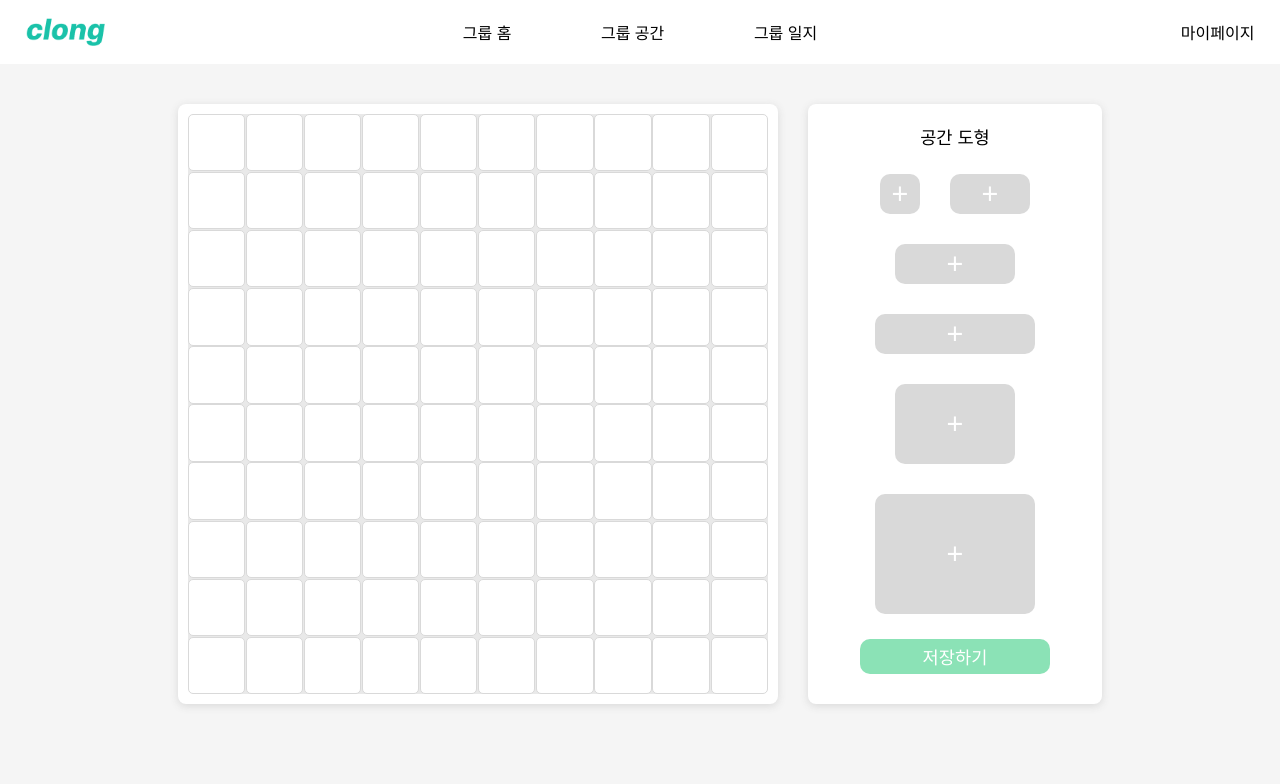
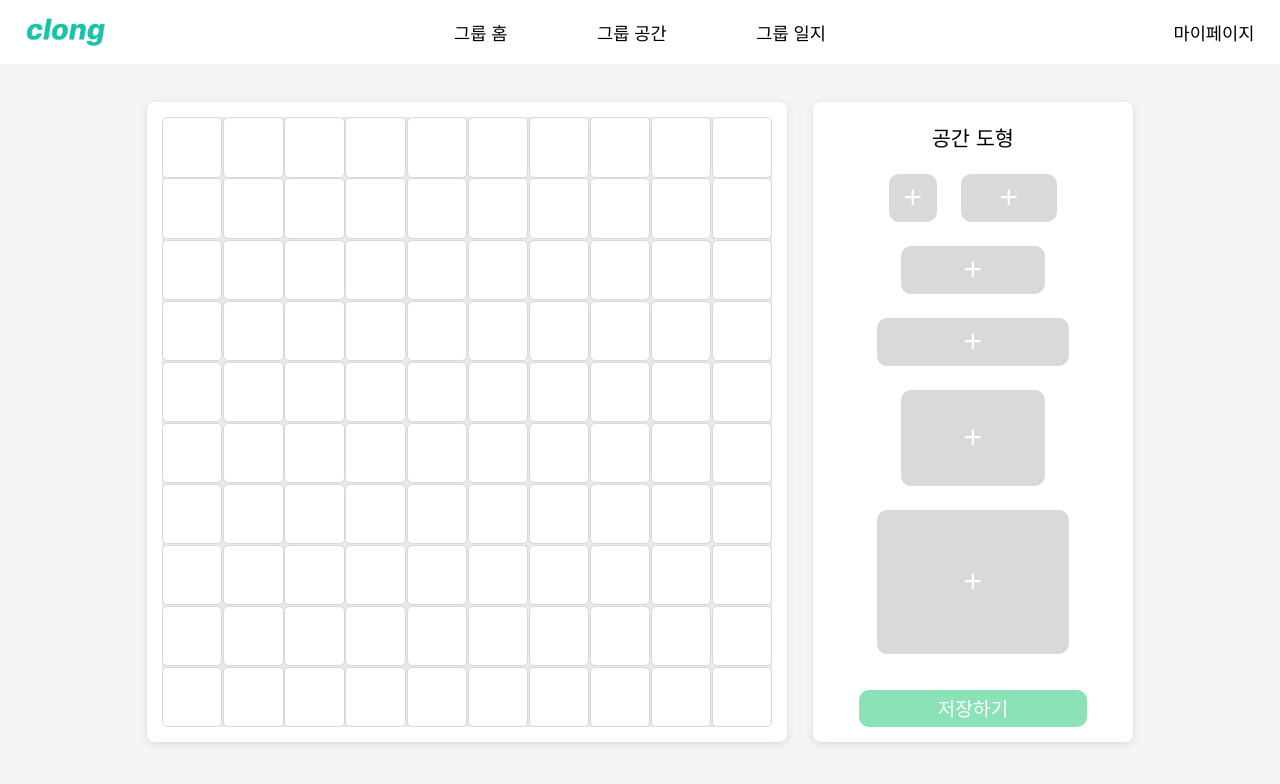
Before and after one commit to Co-sol/clong_front, a React (Vite) app: page /createSpace in a window 1280 px wide. Shown: the top 784 px of the page. Built offline with nearby package versions, Linux system fonts and the light colour scheme; a web font is replaced by a local one.

Commit message:
feat: 공간 도형 패널 ui 구현

```diff
--- a/src/components/Header.css
+++ b/src/components/Header.css
@@ -7,8 +7,8 @@
 
 .inner-Header {
   max-width: 100%;
-  background-color: white; /*추가*/
-  padding: 0 2vw; /*margin -> padding*/
+  background-color: white;
+  padding: 0 2vw;
   height: 64px;
   display: flex;
   align-items: center;
@@ -40,7 +40,7 @@
 .mypage {
   position: relative;
   padding: 5px 0; /* menu-item ~ 밑줄 간격 조절 */
-  font-size: 1rem;
+  font-size: 1.1rem;
   color: #000000;
   text-decoration: none;
   transition: none;
@@ -54,7 +54,7 @@
   position: absolute;
   bottom: -1.5px; /* menu-item ~ 밑줄 간격 조절 */
   width: 100%;
-  height: 1.5px;
+  height: 1px;
   background: #000000;
   transform: scaleX(0);
   transition: transform 0.3s;
--- a/src/pages/CreateSpacePage.css
+++ b/src/pages/CreateSpacePage.css
@@ -28,27 +28,27 @@ body {
   flex-direction: row;
   justify-content: center;
   align-items: flex-start;
-  gap: 30px;
-  margin: 40px;
+  gap: 2%;
+  margin: 3% 0;
 }
 
 .grid-panel,
 .shape-panel {
-  height: 43vw;
-  min-height: 600px; /*검토*/
+  height: 50vw;
+  min-height: 600px;
   box-sizing: border-box;
 }
 
 /* 그리드 패널 */
 
 .grid-panel {
-  width: 43vw;
+  width: 50vw;
   min-width: 600px;
 
   background: #ffffff;
   border-radius: 8px;
   box-shadow: 0 2px 8px #d9d9d9;
-  padding: 10px;
+  padding: 15px;
   display: flex;
   align-items: center;
   justify-content: center;
@@ -57,7 +57,6 @@ body {
 .grid-container {
   width: 100%;
   height: 100%;
-
   aspect-ratio: 1/1;
   display: flex;
   align-items: center;
@@ -93,8 +92,8 @@ body {
 /* 공간 도형 패널 */
 
 .shape-panel {
-  width: 23vw;
-  min-width: 250px;
+  width: 25vw;
+  min-width: 300px;
 
   background: #ffffff;
   border-radius: 8px;
@@ -106,6 +105,7 @@ body {
 }
 
 .shape-panel-inner {
+  width: 80%;
   display: flex;
   flex-direction: column;
   align-items: center;
@@ -113,23 +113,25 @@ body {
 
 .shape-panel-title {
   font-family: "NotoSansKR-Bold", sans-serif;
-  font-size: 1.1rem;
-  margin: 10px 0;
+  font-size: 130%;
+  margin: 4% 0;
   text-align: center;
 }
 
 .shape-row {
+  width: 100%;
+
   display: flex;
-  gap: 30px;
+  gap: 10%;
   justify-content: center;
-  margin: 15px;
+  margin: 5% 0;
 }
 
 .shape-btn {
   background: #d9d9d9;
   border: none;
   border-radius: 10px;
-  font-size: 1.8rem;
+  font-size: 200%;
   color: #ffffff;
   cursor: pointer;
   transition: background 0.2s;
@@ -139,15 +141,15 @@ body {
 }
 
 .save-btn {
-  width: 100%;
+  width: 95%;
   background: #8be2b6;
   color: #ffffff;
   border: none;
-  padding: 5px;
+  padding: 2%;
   border-radius: 10px;
   font-family: "NotoSansKR-Bold", sans-serif;
-  font-size: 1.1rem;
-  margin: 10px 0;
+  font-size: 120%;
+  margin: 10% 0;
   cursor: pointer;
   transition: background 0.2s;
 }
--- a/src/pages/CreateSpacePage.jsx
+++ b/src/pages/CreateSpacePage.jsx
@@ -20,7 +20,10 @@ function ShapeButton({ shape, onClick, direction = "vertical" }) {
   return (
     <button
       className="shape-btn"
-      style={{ width: `${40 * w}px`, height: `${40 * h}px` }}
+      style={{
+        width: `${w * 20}%`,
+        aspectRatio: `${w} / ${h}`,
+      }}
       onClick={() => onClick(shape)}
     >
       +
```
